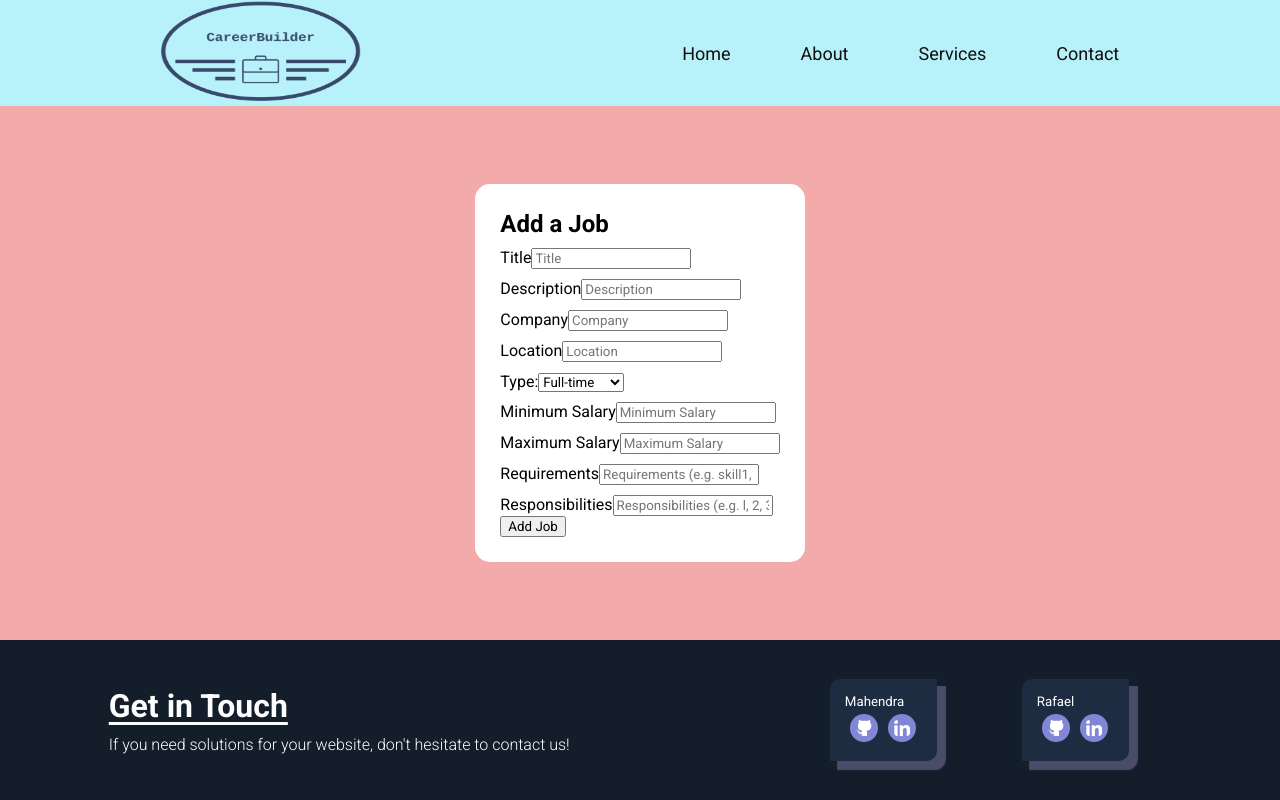
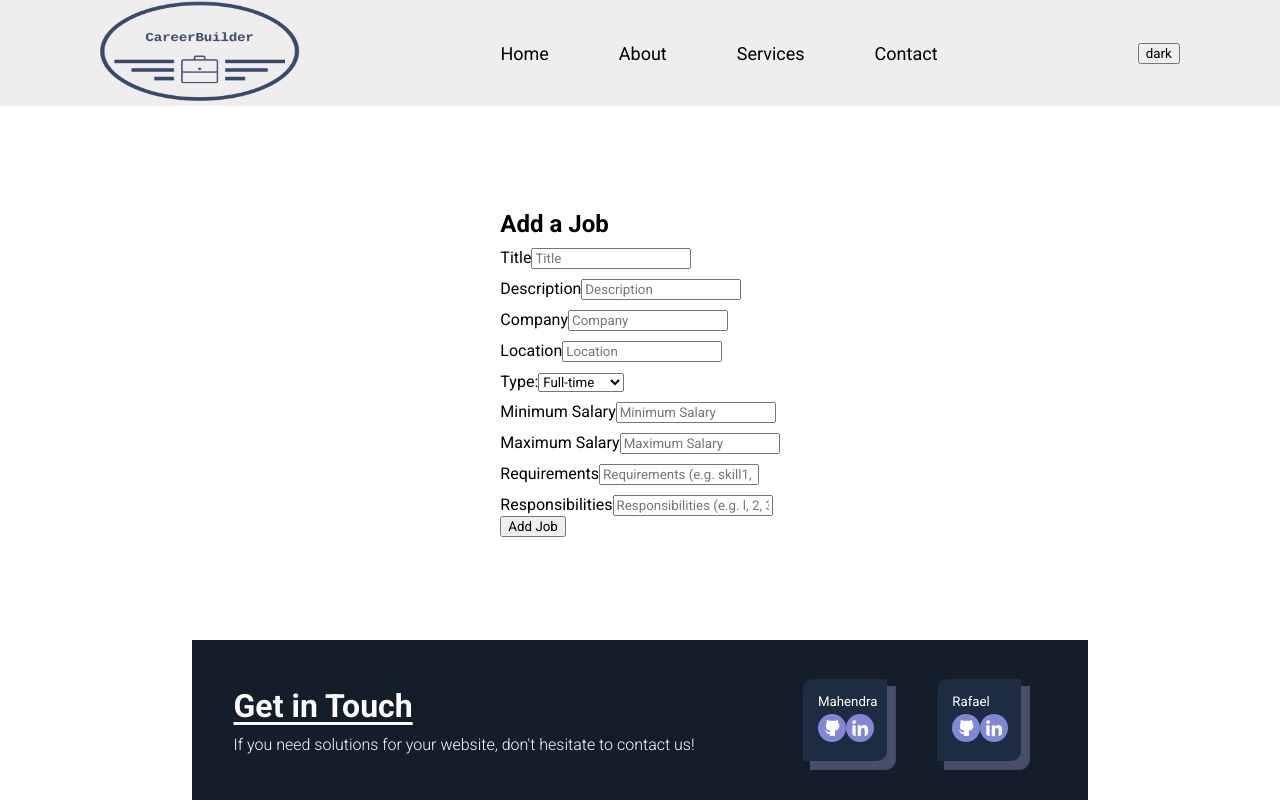
Before and after one commit to mahendrabalal/job-search-website, a React (Vite) app: page /add-job in a window 1280 px wide. Built offline with nearby package versions, Linux system fonts and the light colour scheme; no server answers.

Commit message:
added Context API

```diff
--- a/index.html
+++ b/index.html
@@ -4,7 +4,7 @@
     <meta charset="UTF-8" />
     <link rel="icon" type="image/svg+xml" href="/vite.svg" />
     <meta name="viewport" content="width=device-width, initial-scale=1.0" />
-    <title>Recipe Book</title>
+    <title>Job-Search-Website</title>
   </head>
   <body>
     <div id="root"></div>
--- a/src/App.css
+++ b/src/App.css
@@ -5,7 +5,7 @@ html, body, html * {
 body{
   margin: 0;
   font-family: 'Roboto';
-  background-color:rgb(243, 170, 170);
+  /*background-color:rgb(243, 170, 170);*/
 }
 p, h1, h2, h3, h4, h5, h6{
   margin: 0;
--- a/src/App.jsx
+++ b/src/App.jsx
@@ -32,7 +32,7 @@ function App() {
       <Navbar />
       <Routes>
         <Route path="/" element={<Home jobs={jobs} />} />
-        <Route path="/home" element={<Home jobs={jobs} />} />
+        <Route path="/home" element={<Home jobs={jobs} setJobs={setJobs} />} />
         <Route path="/about" element={<About />} />
         <Route path="/contact" element={<Contact />} />
         <Route path="/jobs/:jobId" element={<JobDetails jobs={jobs} />} />
--- a/src/components/Footer.css
+++ b/src/components/Footer.css
@@ -1,6 +1,6 @@
 #footer{
   background-color: #141D2A;
-  width: 100%;
+  width: 70%;
   height: 20%;
   display: flex;
   align-items: center;
--- a/src/components/Navbar.css
+++ b/src/components/Navbar.css
@@ -1,9 +1,9 @@
 .navbar {
     display: flex;
-    justify-content: space-around;
+    justify-content:space-around;
     align-items: center;
     padding: 1px;
-    background-color:rgb(183, 241, 250);
+    /*background-color:rgb(183, 241, 250);*/
     width: 100%;
 }
 .logo {
--- a/src/components/Navbar.jsx
+++ b/src/components/Navbar.jsx
@@ -1,10 +1,14 @@
 import "./Navbar.css";
 import Logo from "../assets/Logo.png";
 import { Link } from "react-router-dom";
+import { useContext } from "react";
+import ThemeContext from "../context/theme.context";
+
 
 function Navbar() {
+    const {theme, toggleTheme}= useContext(ThemeContext)
     return (
-        <div className="navbar">
+        <div className={"navbar " + theme}>
             <div className="logo">
                 <img src={Logo} alt="Logo" width="50px" height="25px" />
 
@@ -15,6 +19,9 @@ function Navbar() {
                 <Link to="/services">Services</Link>
                 <Link to="/contact">Contact</Link>
             </div>
+            <button className='theme-btn' onClick={toggleTheme}>
+                {theme === 'light' ? 'dark': 'light'}
+            </button>
         </div>
     );
 }
--- /dev/null
+++ b/src/context/theme.context.jsx
@@ -0,0 +1,32 @@
+import { createContext, useState} from "react";
+
+const ThemeContext = createContext();
+
+function ContextWrapper(props) {
+const [theme, setTheme] = useState('light');
+
+const toggleTheme = () => {
+    if (theme === 'dark') {
+        setTheme('light')
+    } else {
+        setTheme('dark')
+    }
+}
+
+
+    return(
+        <ThemeContext.Provider value={
+                {
+                theme: theme,
+                toggleTheme: toggleTheme
+                }
+            } >
+       {props.children}
+        </ThemeContext.Provider>
+
+    )
+}
+
+
+export default ThemeContext;
+export {ContextWrapper};
--- a/src/index.css
+++ b/src/index.css
@@ -0,0 +1,34 @@
+
+.dark {
+    background-color: #000000;
+}
+
+.light {
+    background-color: #efeded;
+  }
+
+  .dark{
+    background-color: #18191a;
+  }
+
+  .Navbar.light {
+    background-color: #ffffff;
+  }
+
+  .Navbar.dark {
+    background-color: #252526;
+  }
+
+  .light a,
+  .light p,
+  .light h1,
+  .light h3 {
+    color: #000000;
+  }
+
+  .dark a,
+  .dark p,
+  .dark h1,
+  .dark h3 {
+    color: #ffffff;
+  }
--- a/src/main.jsx
+++ b/src/main.jsx
@@ -3,11 +3,16 @@ import ReactDOM from 'react-dom/client';
 import App from './App';
 import './index.css';
 import { BrowserRouter as Router } from "react-router-dom";
+import ThemeContext from './context/theme.context';
+import { ContextWrapper } from './context/theme.context';
 
 ReactDOM.createRoot(document.getElementById('root')).render(
   <React.StrictMode>
     <Router>
-      <App />
+    <ContextWrapper>
+    <App />
+    </ContextWrapper>
+
     </Router>
   </React.StrictMode>
 );
--- a/src/pages/Home.css
+++ b/src/pages/Home.css
@@ -2,9 +2,36 @@
   display: flex;
   justify-content: space-between;
 }
+
+
 .job-card{
-  background-color: aliceblue;
+  /*background-color: aliceblue;*/
   padding: 8%;
   border-radius: 15px;
   margin: 20px 0;
+  width: 90%;
+  display: flex;
+  justify-content: space-between;
+  align-items: center;
 }
+#delete-btn{
+  background: none repeat scroll 0 0 transparent;
+  border: medium none;
+  border-spacing: 0;
+  color: #26589F;
+  font-family: 'PT Sans Narrow',sans-serif;
+  font-size: 16px;
+  font-weight: normal;
+  line-height: 1.42rem;
+  list-style: none outside none;
+  margin: 0;
+  padding: 0;
+  height: 0;
+  text-align: left;
+  text-decoration: none;
+  text-indent: 0;
+  cursor: pointer;
+}
+#delete-btn:active {
+  transform: scale(0.9);
+}
--- a/src/pages/Home.jsx
+++ b/src/pages/Home.jsx
@@ -1,10 +1,19 @@
 
 import { Link } from "react-router-dom";
+import { useContext } from "react";
+import ThemeContext from "../context/theme.context";
 import "./Home.css";
 
-function Home({ jobs }) {
+function Home({ jobs, setJobs }) {
+  const value = useContext(ThemeContext);
+
+  function deleteJob(id) {
+    const updatedJobList = jobs.filter((el) => el.id !== id);
+    setJobs(updatedJobList);
+  }
+
   return (
-    <div className="jobListPage">
+    <div className={"jobListPage " + value.theme}>
     <Link id="no-style" to={`/add-job`}>
       <button>+</button>
     </Link>
@@ -21,6 +30,7 @@ function Home({ jobs }) {
             <p>{job.description}</p>
             <p>{job.salary}</p>
             </Link>
+            <button id="delete-btn" onClick={() => deleteJob(job.id)}> ❌ </button>
           </div>
         );
       })}
--- a/src/pages/JobDetails.css
+++ b/src/pages/JobDetails.css
@@ -1,5 +1,5 @@
 .jobDetailsPage{
-  background-color: white;
+  background-color: rgb(238, 232, 232);
   padding: 6%;
   border-radius: 15px;
 
```
